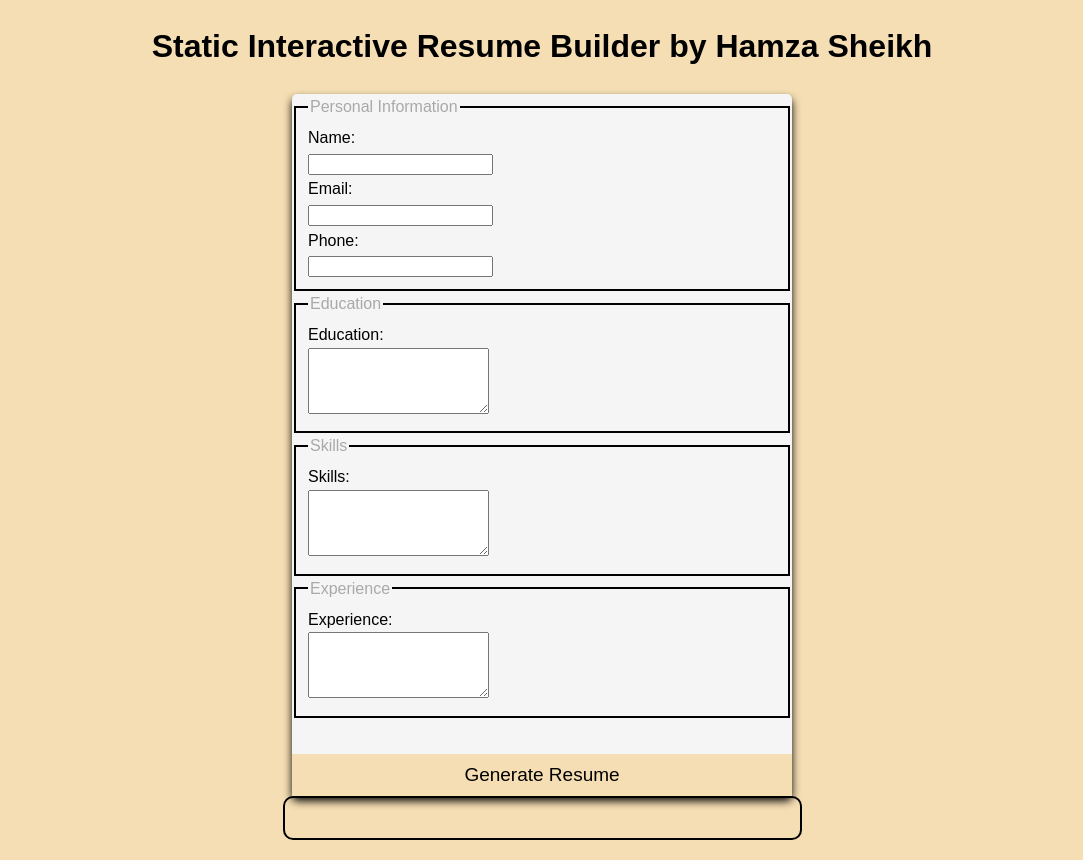
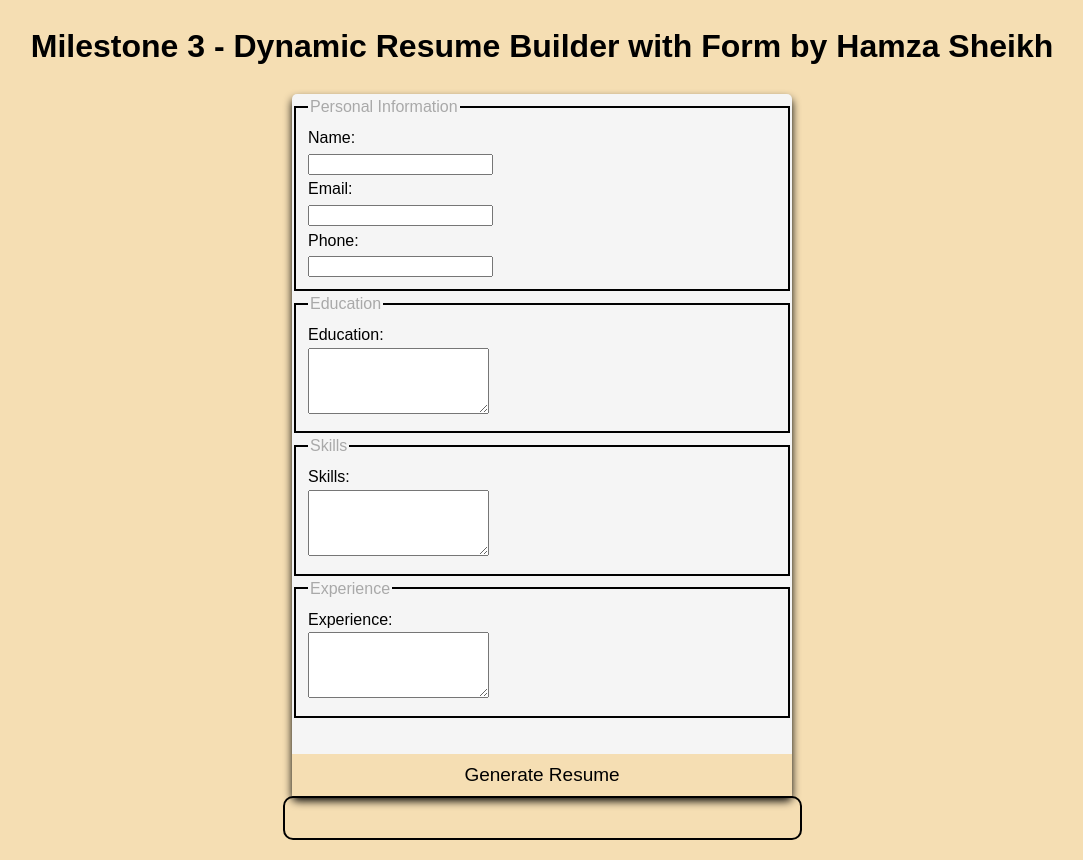
Before and after one commit to Hamza-Sheikh-02/HACKATHON-Milestone-Based-Interactive-Resume-Builder, a plain HTML site: page Milestone 3 - Dynamic Resume Builder with Form/index.html in a window 1280 px wide. Shown: the whole page, without its empty margins (98-1181 px from the left). Drawn offline with Linux system fonts and the light colour scheme.

Commit message:
milestone 3

```diff
--- a/Milestone 3 - Dynamic Resume Builder with Form/index.html
+++ b/Milestone 3 - Dynamic Resume Builder with Form/index.html
@@ -3,11 +3,11 @@
   <head>
     <meta charset="UTF-8" />
     <meta name="viewport" content="width=device-width, initial-scale=1.0" />
-    <title>Static Interactive Resume Builder</title>
+    <title>Dynamic Resume Builder with Form</title>
     <link rel="stylesheet" href="style.css" />
   </head>
   <body>
-    <h1>Static Interactive Resume Builder by Hamza Sheikh</h1>
+    <h1>Milestone 3 - Dynamic Resume Builder with Form by Hamza Sheikh</h1>
 
     <form id="resumeForm">
       <fieldset>
```
